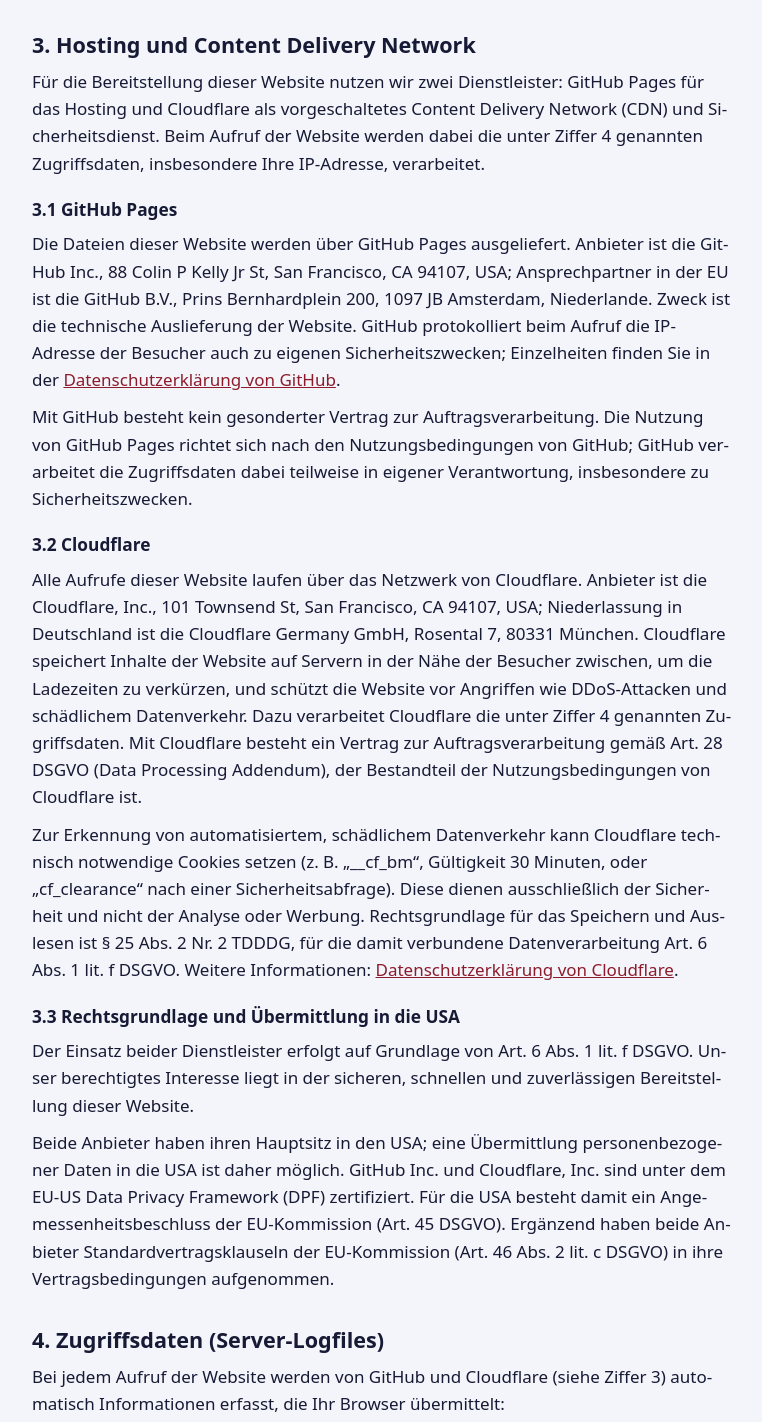
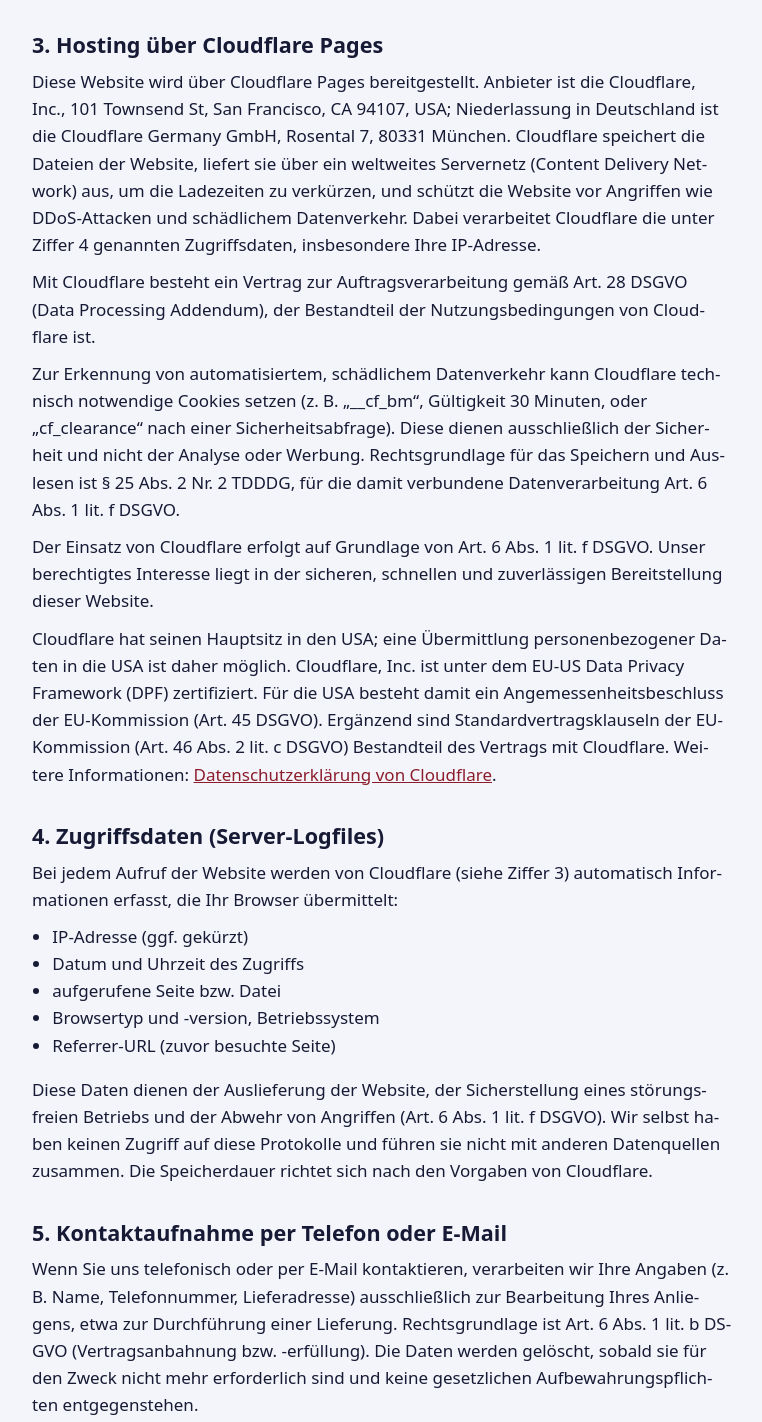
Before and after one commit to DJBW99/weihnachtsbaum-website, a plain HTML site: page datenschutz.html in a window 1280 px wide. Shown: the part 634-2056 px from the top of the page, without its empty margins (258-1020 px from the left). Drawn offline with Linux system fonts and the light colour scheme.

Commit message:
Add files via upload

```diff
--- a/datenschutz.html
+++ b/datenschutz.html
@@ -19,7 +19,7 @@
 
   <main class="container text">
     <h2>1. Datenschutz auf einen Blick</h2>
-    <p>Diese Website dient ausschließlich der Information über unseren Weihnachtsbaum-Verkauf. Wir selbst setzen keine Cookies, keine Analyse- oder Tracking-Werkzeuge und keine Kontaktformulare ein. Personenbezogene Daten werden nur in dem Umfang verarbeitet, der für den technischen Betrieb und die Sicherheit der Website erforderlich ist. Zum Schutz vor Angriffen kann unser Dienstleister Cloudflare technisch notwendige Cookies setzen (siehe Ziffer 3.2).</p>
+    <p>Diese Website dient ausschließlich der Information über unseren Weihnachtsbaum-Verkauf. Wir selbst setzen keine Cookies, keine Analyse- oder Tracking-Werkzeuge und keine Kontaktformulare ein. Personenbezogene Daten werden nur in dem Umfang verarbeitet, der für den technischen Betrieb und die Sicherheit der Website erforderlich ist. Zum Schutz vor Angriffen kann unser Dienstleister Cloudflare technisch notwendige Cookies setzen (siehe Ziffer 3).</p>
 
     <h2>2. Verantwortlicher</h2>
     <p>
@@ -30,23 +30,15 @@
       E-Mail: <a href="mailto:info@w-wie-weihnachtsbaum.de">info@w-wie-weihnachtsbaum.de</a>
     </p>
 
-    <h2>3. Hosting und Content Delivery Network</h2>
-    <p>Für die Bereitstellung dieser Website nutzen wir zwei Dienstleister: GitHub Pages für das Hosting und Cloudflare als vorgeschaltetes Content Delivery Network (CDN) und Sicherheitsdienst. Beim Aufruf der Website werden dabei die unter Ziffer 4 genannten Zugriffsdaten, insbesondere Ihre IP-Adresse, verarbeitet.</p>
-
-    <h3>3.1 GitHub Pages</h3>
-    <p>Die Dateien dieser Website werden über GitHub Pages ausgeliefert. Anbieter ist die GitHub Inc., 88 Colin P Kelly Jr St, San Francisco, CA 94107, USA; Ansprechpartner in der EU ist die GitHub B.V., Prins Bernhardplein 200, 1097 JB Amsterdam, Niederlande. Zweck ist die technische Auslieferung der Website. GitHub protokolliert beim Aufruf die IP-Adresse der Besucher auch zu eigenen Sicherheitszwecken; Einzelheiten finden Sie in der <a href="https://docs.github.com/de/site-policy/privacy-policies/github-general-privacy-statement" target="_blank" rel="noopener noreferrer">Datenschutzerklärung von GitHub</a>.</p>
-    <p>Mit GitHub besteht kein gesonderter Vertrag zur Auftragsverarbeitung. Die Nutzung von GitHub Pages richtet sich nach den Nutzungsbedingungen von GitHub; GitHub verarbeitet die Zugriffsdaten dabei teilweise in eigener Verantwortung, insbesondere zu Sicherheitszwecken.</p>
-
-    <h3>3.2 Cloudflare</h3>
-    <p>Alle Aufrufe dieser Website laufen über das Netzwerk von Cloudflare. Anbieter ist die Cloudflare, Inc., 101 Townsend St, San Francisco, CA 94107, USA; Niederlassung in Deutschland ist die Cloudflare Germany GmbH, Rosental 7, 80331 München. Cloudflare speichert Inhalte der Website auf Servern in der Nähe der Besucher zwischen, um die Ladezeiten zu verkürzen, und schützt die Website vor Angriffen wie DDoS-Attacken und schädlichem Datenverkehr. Dazu verarbeitet Cloudflare die unter Ziffer 4 genannten Zugriffsdaten. Mit Cloudflare besteht ein Vertrag zur Auftragsverarbeitung gemäß Art. 28 DSGVO (Data Processing Addendum), der Bestandteil der Nutzungsbedingungen von Cloudflare ist.</p>
-    <p>Zur Erkennung von automatisiertem, schädlichem Datenverkehr kann Cloudflare technisch notwendige Cookies setzen (z. B. „__cf_bm“, Gültigkeit 30 Minuten, oder „cf_clearance“ nach einer Sicherheitsabfrage). Diese dienen ausschließlich der Sicherheit und nicht der Analyse oder Werbung. Rechtsgrundlage für das Speichern und Auslesen ist § 25 Abs. 2 Nr. 2 TDDDG, für die damit verbundene Datenverarbeitung Art. 6 Abs. 1 lit. f DSGVO. Weitere Informationen: <a href="https://www.cloudflare.com/de-de/privacypolicy/" target="_blank" rel="noopener noreferrer">Datenschutzerklärung von Cloudflare</a>.</p>
-
-    <h3>3.3 Rechtsgrundlage und Übermittlung in die USA</h3>
-    <p>Der Einsatz beider Dienstleister erfolgt auf Grundlage von Art. 6 Abs. 1 lit. f DSGVO. Unser berechtigtes Interesse liegt in der sicheren, schnellen und zuverlässigen Bereitstellung dieser Website.</p>
-    <p>Beide Anbieter haben ihren Hauptsitz in den USA; eine Übermittlung personenbezogener Daten in die USA ist daher möglich. GitHub Inc. und Cloudflare, Inc. sind unter dem EU-US Data Privacy Framework (DPF) zertifiziert. Für die USA besteht damit ein Angemessenheitsbeschluss der EU-Kommission (Art. 45 DSGVO). Ergänzend haben beide Anbieter Standardvertragsklauseln der EU-Kommission (Art. 46 Abs. 2 lit. c DSGVO) in ihre Vertragsbedingungen aufgenommen.</p>
+    <h2>3. Hosting über Cloudflare Pages</h2>
+    <p>Diese Website wird über Cloudflare Pages bereitgestellt. Anbieter ist die Cloudflare, Inc., 101 Townsend St, San Francisco, CA 94107, USA; Niederlassung in Deutschland ist die Cloudflare Germany GmbH, Rosental 7, 80331 München. Cloudflare speichert die Dateien der Website, liefert sie über ein weltweites Servernetz (Content Delivery Network) aus, um die Ladezeiten zu verkürzen, und schützt die Website vor Angriffen wie DDoS-Attacken und schädlichem Datenverkehr. Dabei verarbeitet Cloudflare die unter Ziffer 4 genannten Zugriffsdaten, insbesondere Ihre IP-Adresse.</p>
+    <p>Mit Cloudflare besteht ein Vertrag zur Auftragsverarbeitung gemäß Art. 28 DSGVO (Data Processing Addendum), der Bestandteil der Nutzungsbedingungen von Cloudflare ist.</p>
+    <p>Zur Erkennung von automatisiertem, schädlichem Datenverkehr kann Cloudflare technisch notwendige Cookies setzen (z. B. „__cf_bm“, Gültigkeit 30 Minuten, oder „cf_clearance“ nach einer Sicherheitsabfrage). Diese dienen ausschließlich der Sicherheit und nicht der Analyse oder Werbung. Rechtsgrundlage für das Speichern und Auslesen ist § 25 Abs. 2 Nr. 2 TDDDG, für die damit verbundene Datenverarbeitung Art. 6 Abs. 1 lit. f DSGVO.</p>
+    <p>Der Einsatz von Cloudflare erfolgt auf Grundlage von Art. 6 Abs. 1 lit. f DSGVO. Unser berechtigtes Interesse liegt in der sicheren, schnellen und zuverlässigen Bereitstellung dieser Website.</p>
+    <p>Cloudflare hat seinen Hauptsitz in den USA; eine Übermittlung personenbezogener Daten in die USA ist daher möglich. Cloudflare, Inc. ist unter dem EU-US Data Privacy Framework (DPF) zertifiziert. Für die USA besteht damit ein Angemessenheitsbeschluss der EU-Kommission (Art. 45 DSGVO). Ergänzend sind Standardvertragsklauseln der EU-Kommission (Art. 46 Abs. 2 lit. c DSGVO) Bestandteil des Vertrags mit Cloudflare. Weitere Informationen: <a href="https://www.cloudflare.com/de-de/privacypolicy/" target="_blank" rel="noopener noreferrer">Datenschutzerklärung von Cloudflare</a>.</p>
 
     <h2>4. Zugriffsdaten (Server-Logfiles)</h2>
-    <p>Bei jedem Aufruf der Website werden von GitHub und Cloudflare (siehe Ziffer 3) automatisch Informationen erfasst, die Ihr Browser übermittelt:</p>
+    <p>Bei jedem Aufruf der Website werden von Cloudflare (siehe Ziffer 3) automatisch Informationen erfasst, die Ihr Browser übermittelt:</p>
     <ul>
       <li>IP-Adresse (ggf. gekürzt)</li>
       <li>Datum und Uhrzeit des Zugriffs</li>
@@ -54,7 +46,7 @@
       <li>Browsertyp und -version, Betriebssystem</li>
       <li>Referrer-URL (zuvor besuchte Seite)</li>
     </ul>
-    <p>Diese Daten dienen der Auslieferung der Website, der Sicherstellung eines störungsfreien Betriebs und der Abwehr von Angriffen (Art. 6 Abs. 1 lit. f DSGVO). Wir selbst haben keinen Zugriff auf diese Protokolle und führen sie nicht mit anderen Datenquellen zusammen. Die Speicherdauer richtet sich nach den Vorgaben der jeweiligen Anbieter.</p>
+    <p>Diese Daten dienen der Auslieferung der Website, der Sicherstellung eines störungsfreien Betriebs und der Abwehr von Angriffen (Art. 6 Abs. 1 lit. f DSGVO). Wir selbst haben keinen Zugriff auf diese Protokolle und führen sie nicht mit anderen Datenquellen zusammen. Die Speicherdauer richtet sich nach den Vorgaben von Cloudflare.</p>
 
     <h2>5. Kontaktaufnahme per Telefon oder E-Mail</h2>
     <p>Wenn Sie uns telefonisch oder per E-Mail kontaktieren, verarbeiten wir Ihre Angaben (z. B. Name, Telefonnummer, Lieferadresse) ausschließlich zur Bearbeitung Ihres Anliegens, etwa zur Durchführung einer Lieferung. Rechtsgrundlage ist Art. 6 Abs. 1 lit. b DSGVO (Vertragsanbahnung bzw. -erfüllung). Die Daten werden gelöscht, sobald sie für den Zweck nicht mehr erforderlich sind und keine gesetzlichen Aufbewahrungspflichten entgegenstehen.</p>
@@ -65,7 +57,7 @@
     <p>Der Link „Route planen“ führt zu Google Maps; Daten werden erst beim Anklicken des Links übertragen.</p>
 
     <h2>7. Schriftarten und externe Inhalte</h2>
-    <p>Diese Website lädt keine Schriftarten, Skripte oder Bilder von Drittanbietern. Alle Inhalte werden – mit Ausnahme der oben beschriebenen Karte – über die in Ziffer 3 genannten Dienstleister ausgeliefert.</p>
+    <p>Diese Website lädt keine Schriftarten, Skripte oder Bilder von Drittanbietern. Alle Inhalte werden – mit Ausnahme der oben beschriebenen Karte – über den in Ziffer 3 genannten Dienstleister Cloudflare ausgeliefert.</p>
 
     <h2>8. Ihre Rechte</h2>
     <p>Sie haben im Rahmen der gesetzlichen Bestimmungen jederzeit das Recht auf:</p>
```
Also changed, not shown: 4 other files.
